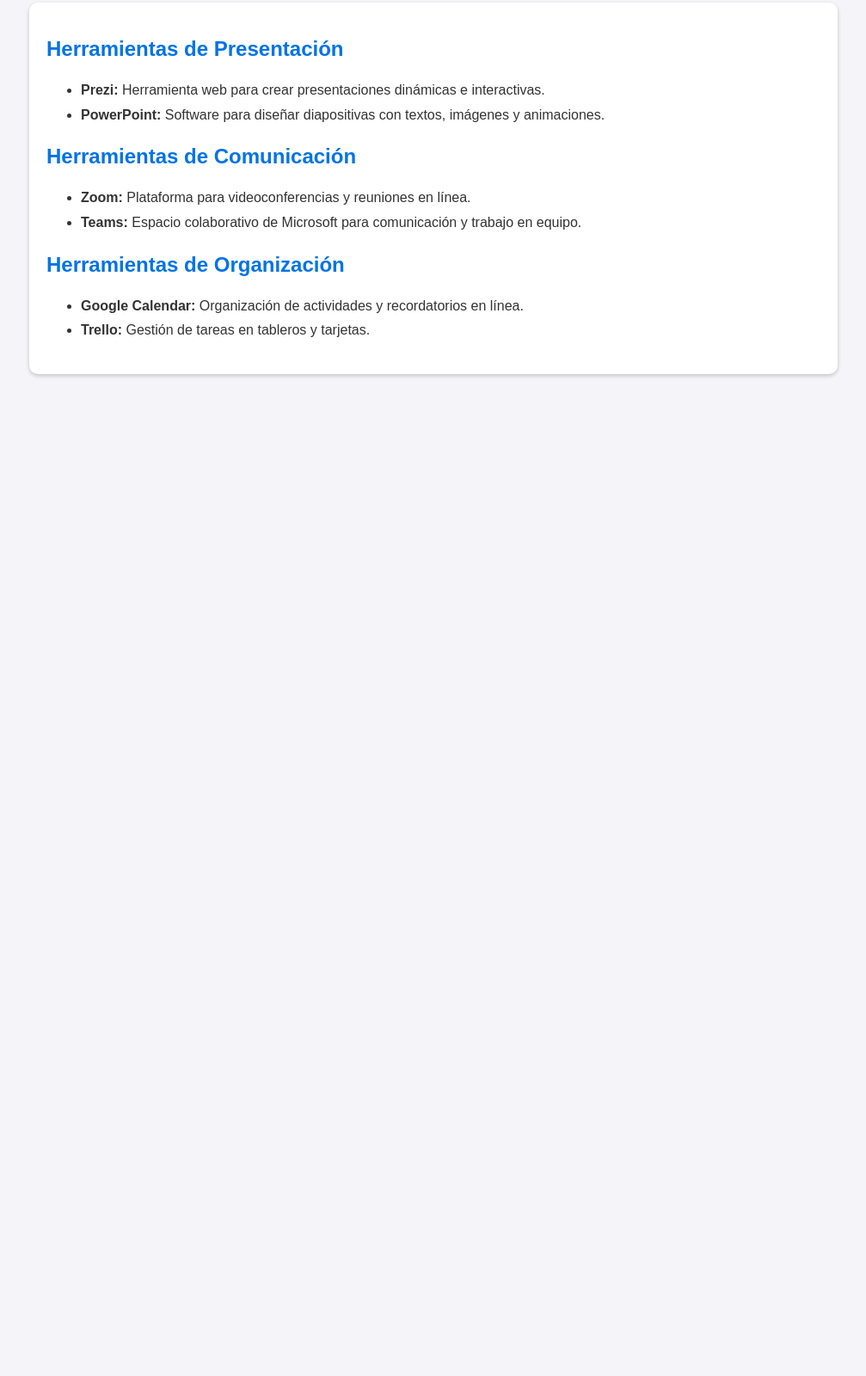
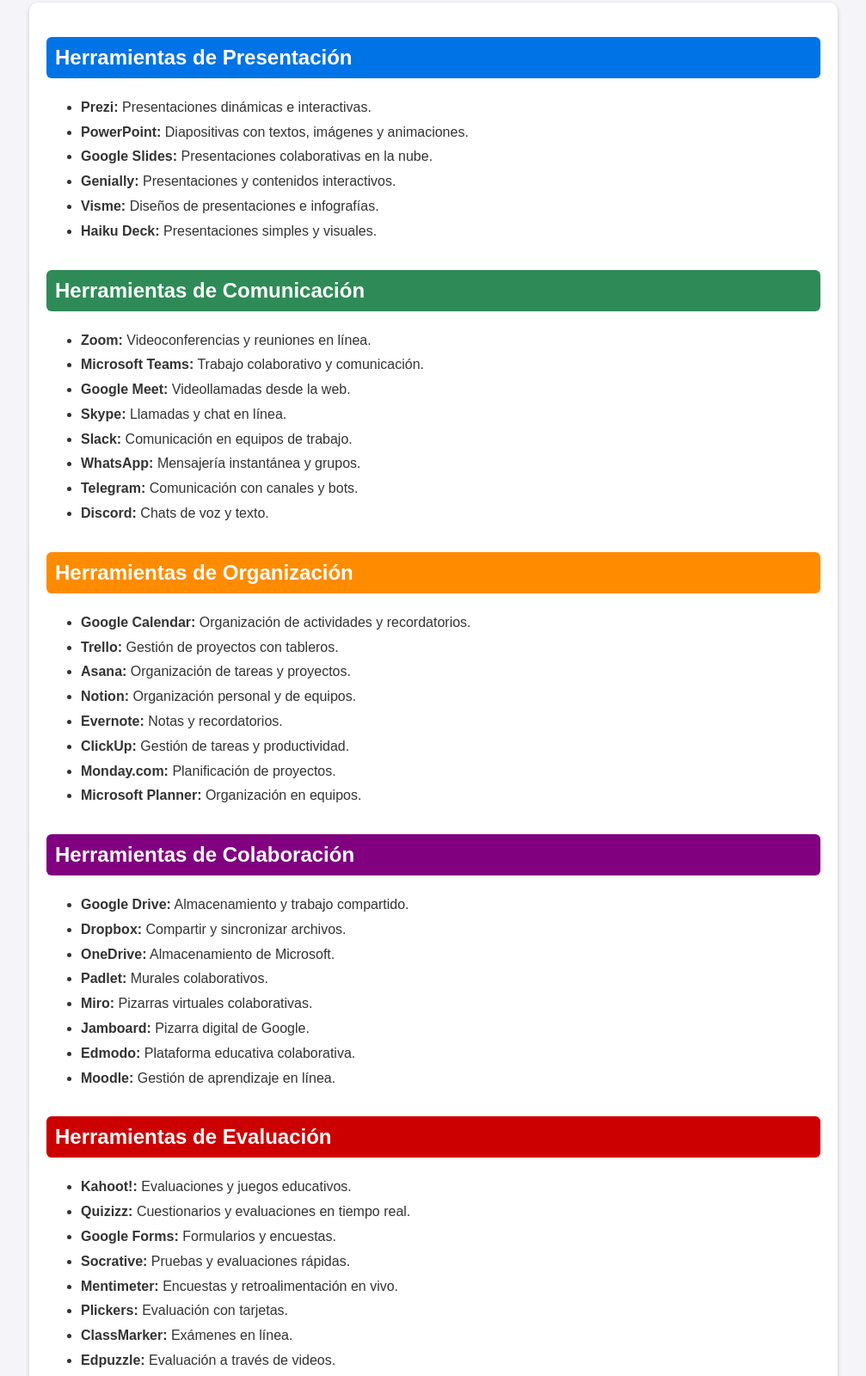
Before and after one commit to Rubiela1009/pagina-web, a plain HTML site: page index.html in a window 1280 px wide. Shown: the part 154-1754 px from the top of the page at 86% size, without its empty margins (136-1143 px from the left). Before the commit the page ends 800 px from the top, so only its background shows below. Drawn offline with Linux system fonts and the light colour scheme.

Commit message:
Update index.html
“Actualización con 68 herramientas TIC”

```diff
--- a/index.html
+++ b/index.html
@@ -1,4 +1,3 @@
-
 <!DOCTYPE html>
 <html lang="es">
 <head>
@@ -32,10 +31,19 @@
       text-align: left;
     }
     h2 {
-      color: #0073e6;
+      padding: 10px;
+      border-radius: 6px;
+      color: white;
     }
+    .presentacion { background-color: #0073e6; }
+    .comunicacion { background-color: #2e8b57; }
+    .organizacion { background-color: #ff8c00; }
+    .colaboracion { background-color: #800080; }
+    .evaluacion { background-color: #cc0000; }
+    .creatividad { background-color: #e6b800; }
     ul {
       line-height: 1.8;
+      margin-bottom: 30px;
     }
   </style>
 </head>
@@ -46,22 +54,74 @@
   </header>
 
   <div class="container">
-    <h2>Herramientas de Presentación</h2>
+    <h2 class="presentacion">Herramientas de Presentación</h2>
     <ul>
-      <li><b>Prezi:</b> Herramienta web para crear presentaciones dinámicas e interactivas.</li>
-      <li><b>PowerPoint:</b> Software para diseñar diapositivas con textos, imágenes y animaciones.</li>
+      <li><b>Prezi:</b> Presentaciones dinámicas e interactivas.</li>
+      <li><b>PowerPoint:</b> Diapositivas con textos, imágenes y animaciones.</li>
+      <li><b>Google Slides:</b> Presentaciones colaborativas en la nube.</li>
+      <li><b>Genially:</b> Presentaciones y contenidos interactivos.</li>
+      <li><b>Visme:</b> Diseños de presentaciones e infografías.</li>
+      <li><b>Haiku Deck:</b> Presentaciones simples y visuales.</li>
     </ul>
 
-    <h2>Herramientas de Comunicación</h2>
+    <h2 class="comunicacion">Herramientas de Comunicación</h2>
     <ul>
-      <li><b>Zoom:</b> Plataforma para videoconferencias y reuniones en línea.</li>
-      <li><b>Teams:</b> Espacio colaborativo de Microsoft para comunicación y trabajo en equipo.</li>
+      <li><b>Zoom:</b> Videoconferencias y reuniones en línea.</li>
+      <li><b>Microsoft Teams:</b> Trabajo colaborativo y comunicación.</li>
+      <li><b>Google Meet:</b> Videollamadas desde la web.</li>
+      <li><b>Skype:</b> Llamadas y chat en línea.</li>
+      <li><b>Slack:</b> Comunicación en equipos de trabajo.</li>
+      <li><b>WhatsApp:</b> Mensajería instantánea y grupos.</li>
+      <li><b>Telegram:</b> Comunicación con canales y bots.</li>
+      <li><b>Discord:</b> Chats de voz y texto.</li>
     </ul>
 
-    <h2>Herramientas de Organización</h2>
+    <h2 class="organizacion">Herramientas de Organización</h2>
     <ul>
-      <li><b>Google Calendar:</b> Organización de actividades y recordatorios en línea.</li>
-      <li><b>Trello:</b> Gestión de tareas en tableros y tarjetas.</li>
+      <li><b>Google Calendar:</b> Organización de actividades y recordatorios.</li>
+      <li><b>Trello:</b> Gestión de proyectos con tableros.</li>
+      <li><b>Asana:</b> Organización de tareas y proyectos.</li>
+      <li><b>Notion:</b> Organización personal y de equipos.</li>
+      <li><b>Evernote:</b> Notas y recordatorios.</li>
+      <li><b>ClickUp:</b> Gestión de tareas y productividad.</li>
+      <li><b>Monday.com:</b> Planificación de proyectos.</li>
+      <li><b>Microsoft Planner:</b> Organización en equipos.</li>
+    </ul>
+
+    <h2 class="colaboracion">Herramientas de Colaboración</h2>
+    <ul>
+      <li><b>Google Drive:</b> Almacenamiento y trabajo compartido.</li>
+      <li><b>Dropbox:</b> Compartir y sincronizar archivos.</li>
+      <li><b>OneDrive:</b> Almacenamiento de Microsoft.</li>
+      <li><b>Padlet:</b> Murales colaborativos.</li>
+      <li><b>Miro:</b> Pizarras virtuales colaborativas.</li>
+      <li><b>Jamboard:</b> Pizarra digital de Google.</li>
+      <li><b>Edmodo:</b> Plataforma educativa colaborativa.</li>
+      <li><b>Moodle:</b> Gestión de aprendizaje en línea.</li>
+    </ul>
+
+    <h2 class="evaluacion">Herramientas de Evaluación</h2>
+    <ul>
+      <li><b>Kahoot!:</b> Evaluaciones y juegos educativos.</li>
+      <li><b>Quizizz:</b> Cuestionarios y evaluaciones en tiempo real.</li>
+      <li><b>Google Forms:</b> Formularios y encuestas.</li>
+      <li><b>Socrative:</b> Pruebas y evaluaciones rápidas.</li>
+      <li><b>Mentimeter:</b> Encuestas y retroalimentación en vivo.</li>
+      <li><b>Plickers:</b> Evaluación con tarjetas.</li>
+      <li><b>ClassMarker:</b> Exámenes en línea.</li>
+      <li><b>Edpuzzle:</b> Evaluación a través de videos.</li>
+    </ul>
+
+    <h2 class="creatividad">Herramientas de Creatividad y Diseño</h2>
+    <ul>
+      <li><b>Canva:</b> Diseño gráfico y presentaciones.</li>
+      <li><b>Adobe Spark:</b> Diseño rápido de gráficos y videos.</li>
+      <li><b>Piktochart:</b> Creación de infografías.</li>
+      <li><b>Infogram:</b> Gráficos y visualización de datos.</li>
+      <li><b>Powtoon:</b> Videos animados.</li>
+      <li><b>Animaker:</b> Creación de animaciones.</li>
+      <li><b>Vyond:</b> Animaciones profesionales.</li>
+      <li><b>Blender:</b> Modelado y animación 3D.</li>
     </ul>
   </div>
 </body>
```
